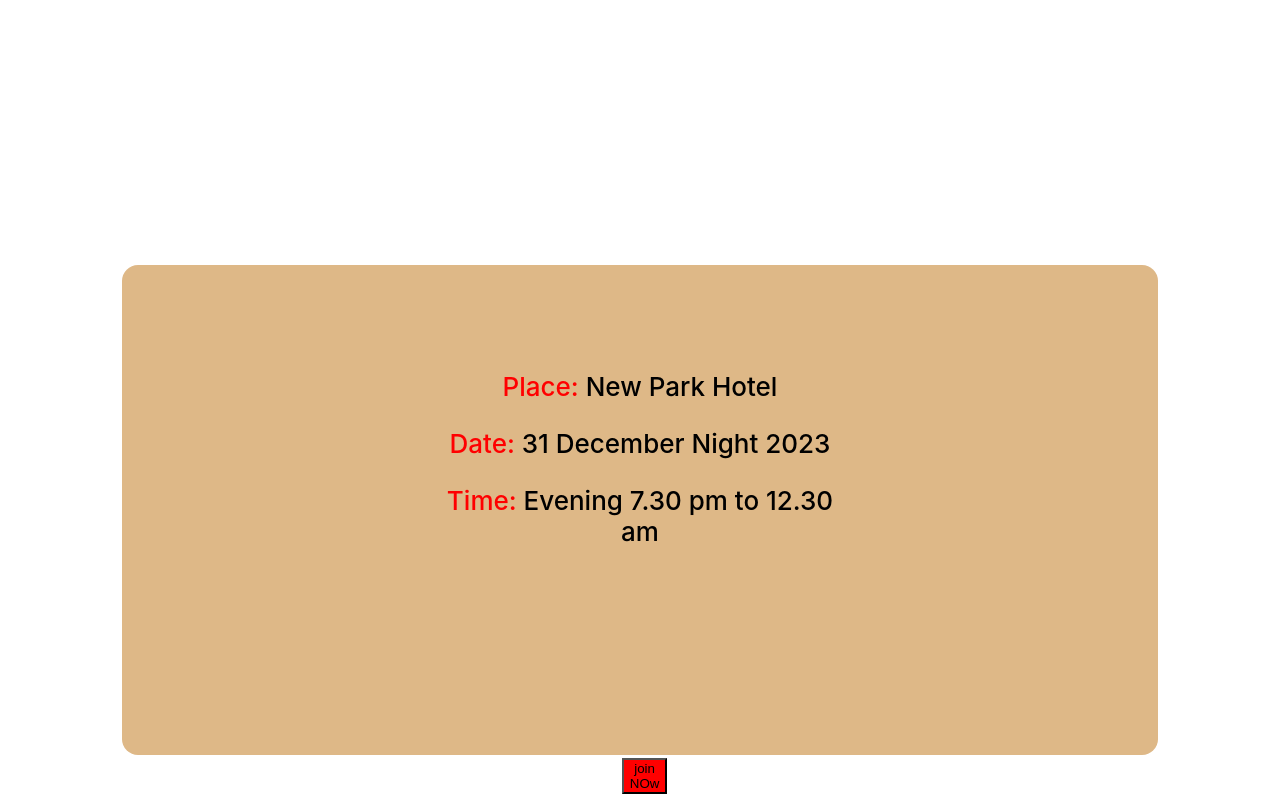
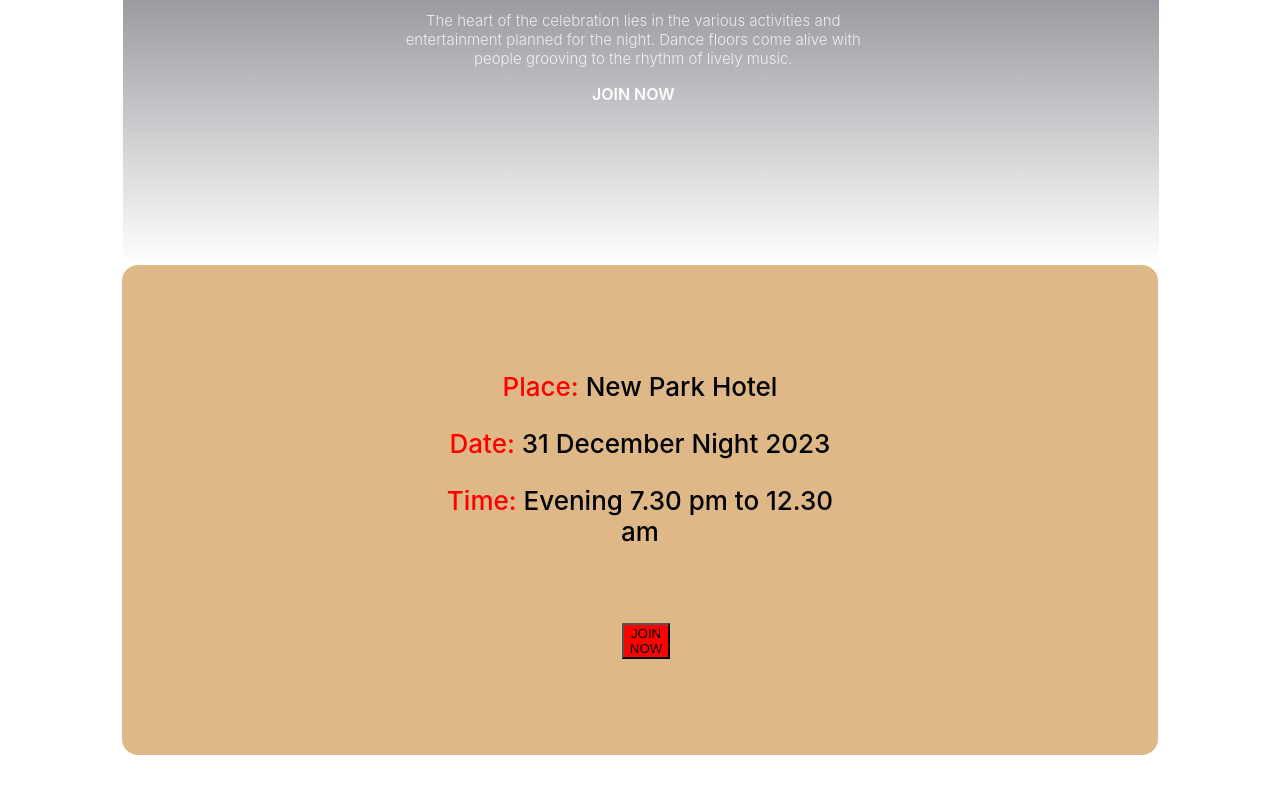
Before and after one commit to jubayer757/new-year-01, a plain HTML site: page index.html in a window 1280 px wide. Shown: the part 2000-2798 px from the top of the page. After the commit the page ends 2763 px from the top, so only its background shows below. Drawn offline with Linux system fonts and the light colour scheme.

Commit message:
ninja hattori

```diff
--- a/index.html
+++ b/index.html
@@ -51,7 +51,7 @@
            <p><span style="color:red">Time:</span> Evening 7.30 pm to 12.30 am</p>
          </div>
          <div class="box-join">
-          <button style="background-color: red;">join NOw</button>
+          <button style="background-color: red;">JOIN NOW</button>
          </div>
       </div>
     </main>
--- a/styles/gump.css
+++ b/styles/gump.css
@@ -5,8 +5,7 @@
     max-width:1574px;
     margin:41px 115px 0px 115px;
     border-radius: 16px;
-
-    /* background: linear-gradient(90deg, #070211 0%, rgba(7, 2, 17, 0.00)); */
+    background: linear-gradient(180deg, #070211 0%, rgba(7, 2, 17, 0.00));
 }
 .new-text{
       position:relative;
@@ -39,6 +38,7 @@
     max-width:805px;
     height: 800px;
     margin:80px 398px 0px 398px;
+    fill: url(<path-to-image>), lightgray 50% / cover no-repeat;
 }
 .holiday-text{
     text-align: center;
@@ -69,6 +69,7 @@
 /* midnight party  */
 .new-year-img{
     position:absolute;
+    fill: linear-gradient(90deg, #070211 0%, rgba(7, 2, 17, 0.00) 100%);
 }
 
 .imagetext {
@@ -89,6 +90,7 @@
     font-style: normal;
     font-weight: 738;
     letter-spacing: 5.77px;
+    /* padding:80px 420px 210px 80px;   */
 }
 .new-text .lorem{
     color: rgba(255, 255, 255, 0.80);
@@ -119,18 +121,19 @@
 
     text-align: center;
     font-family: Inter;
-    padding:80px 315px 175px 315px;
+    padding:80px 315px 50px 315px;
    text-align: center;
    font-size: 26px;
    font-weight: 492;
 
 }
 .box-join{
+    border-radius: 16px;
     text-align: center;
     font-family: Inter;
     color: #FFF;
      font-size: 16px;
     font-style: normal;
     text-transform: uppercase;
-    padding:10px 500px 8px 500px;
+    padding:0px 500px 8px 500px;
 }
```
